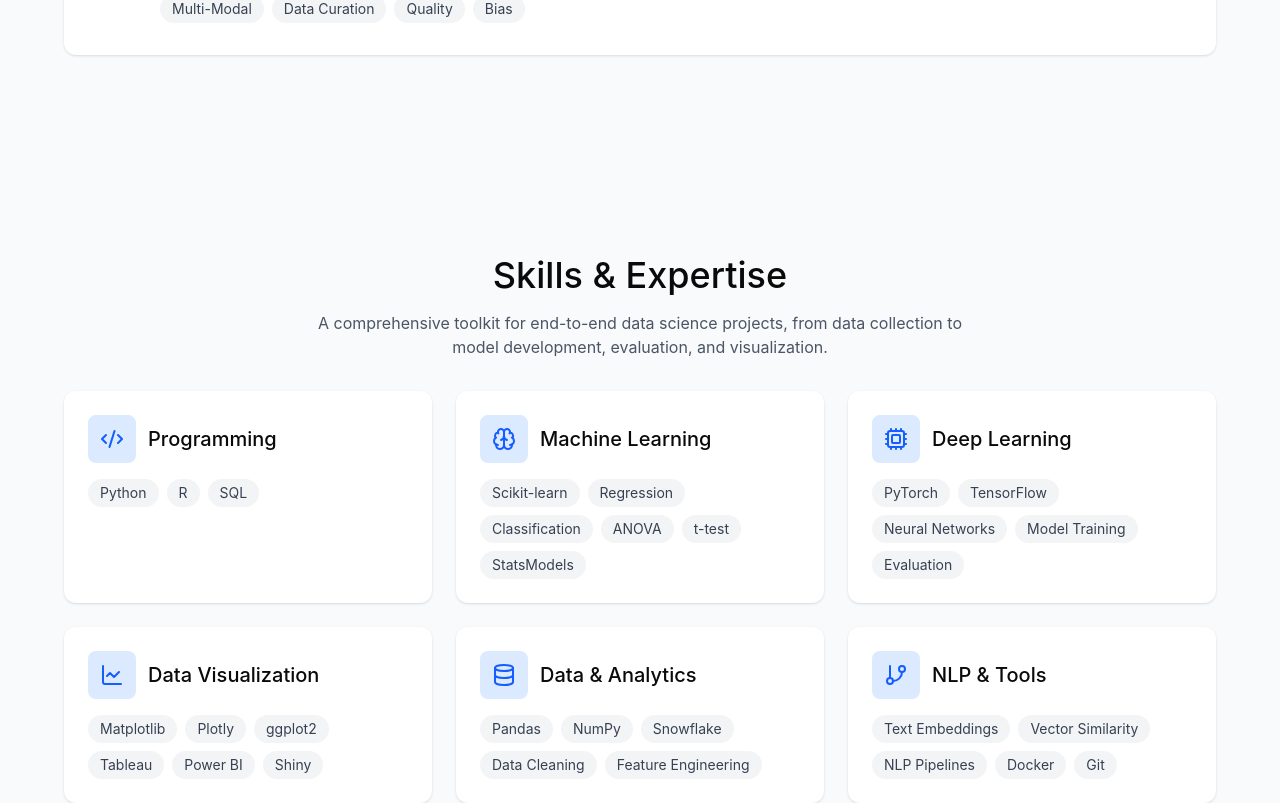
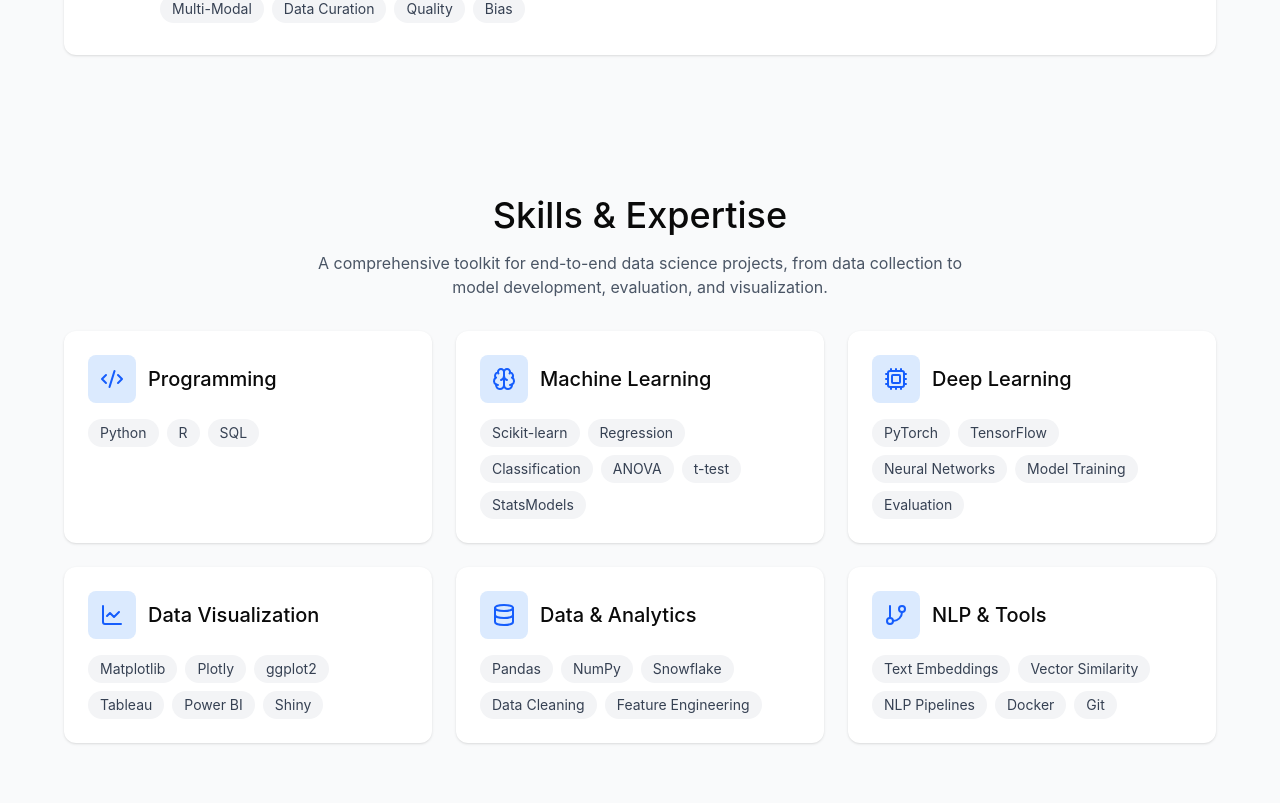
Before and after one commit to Esha7498/Esha7498.github.io, a React (Vite) app in the folder Data Scientist Portfolio/: page / in a window 1280 px wide. Shown: the part 4000-4803 px from the top of the page. Built offline with nearby package versions, Linux system fonts and the light colour scheme.

Commit message:
Update Skills.tsx

```diff
--- a/Data Scientist Portfolio/src/app/components/Skills.tsx
+++ b/Data Scientist Portfolio/src/app/components/Skills.tsx
@@ -35,7 +35,7 @@
 
 export function Skills() {
   return (
-    <section id="skills" className="pt-30 pb-20 px-6 bg-gray-50">
+    <section id="skills" className="pt-15 pb-20 px-6 bg-gray-50">
       <div className="max-w-6xl mx-auto">
         <div className="mb-8 text-center">
           <h2 className="text-4xl mb-4">Skills & Expertise</h2>
```
